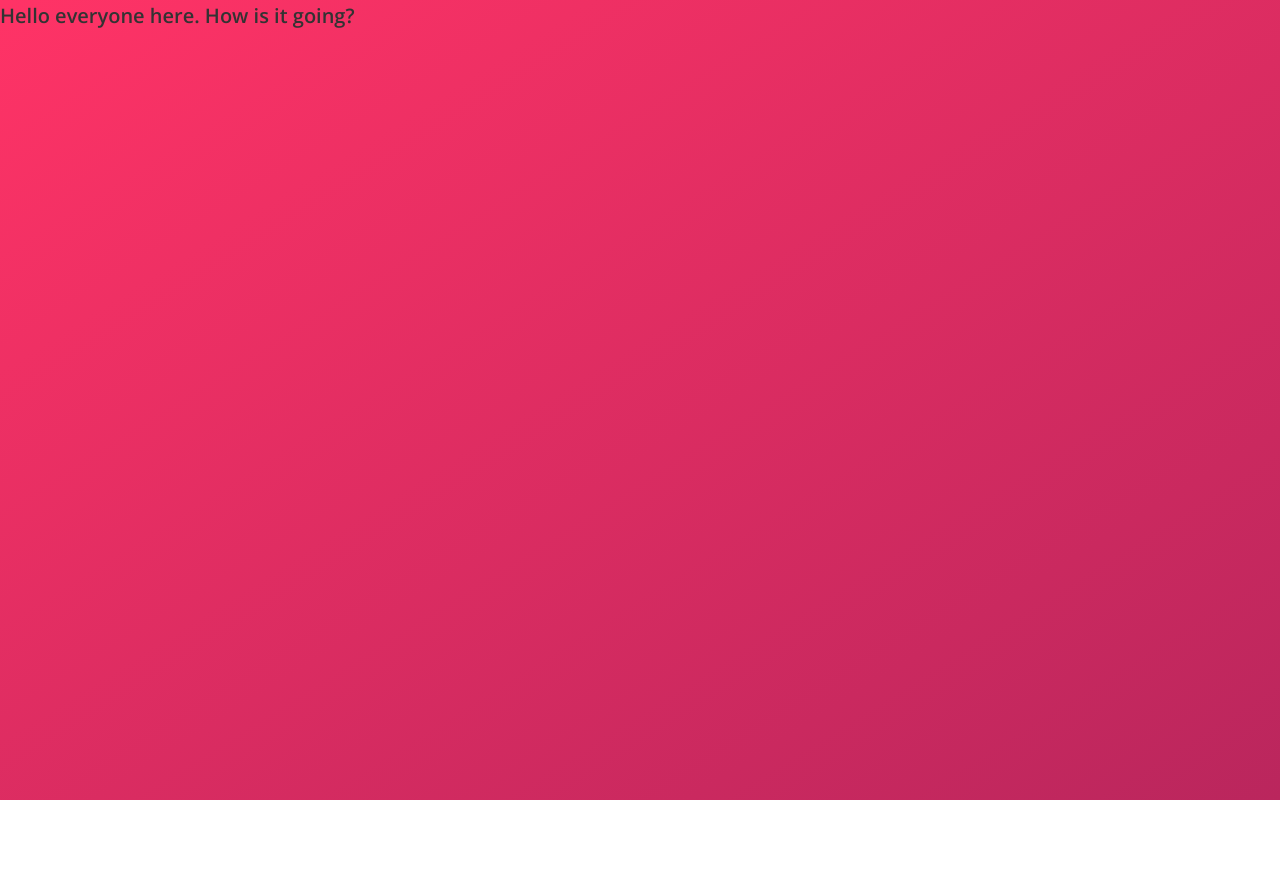
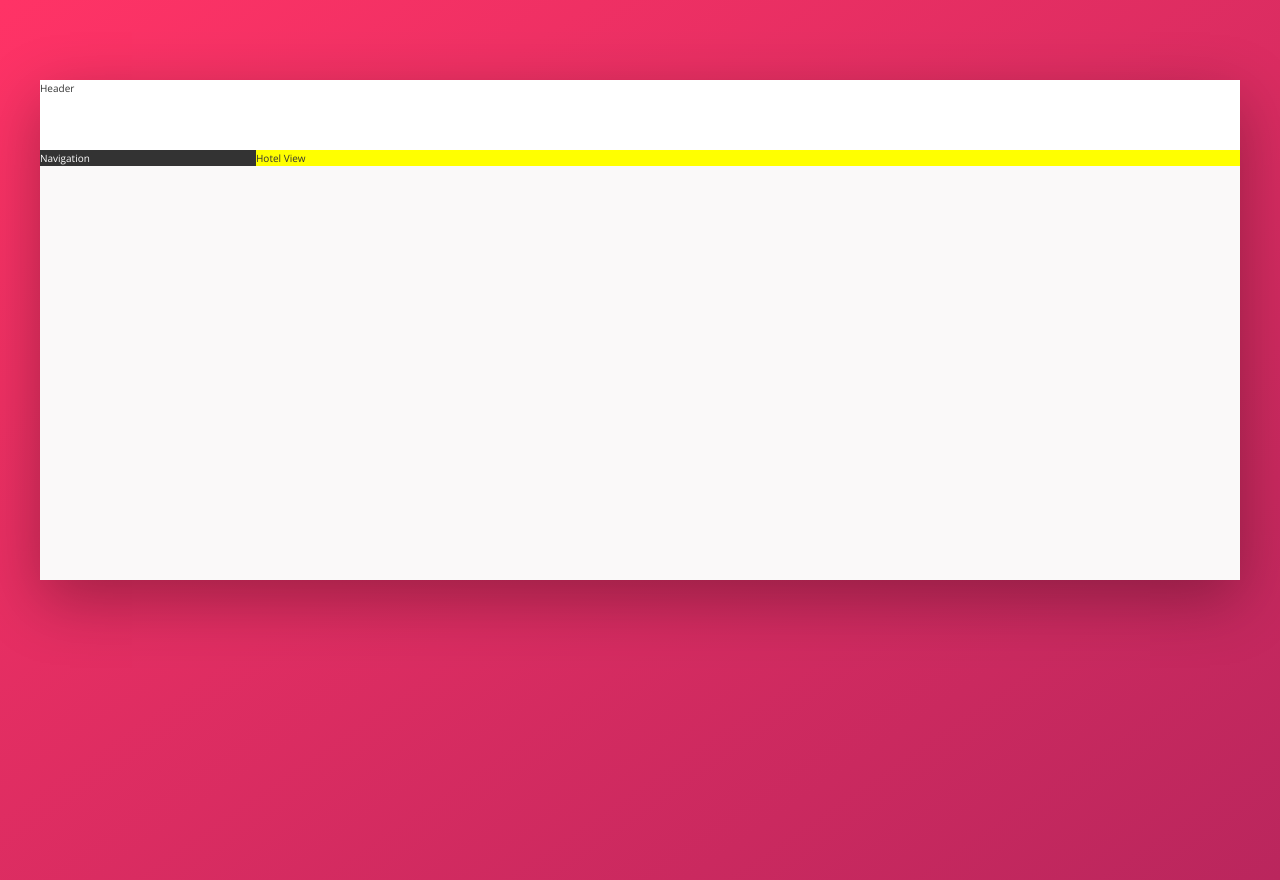
Before and after one commit to Saalu/Hotel-Landing-page, a website: page index.html in a window 1280 px wide. Before the commit the page ends 800 px from the top, so only its background shows below. Drawn offline with nearby package versions, Linux system fonts and the light colour scheme.

Commit message:
Page layout setup

```diff
--- a/index.html
+++ b/index.html
@@ -11,6 +11,19 @@
         <title>trillo &mdash; Your all-in-one booking app</title>
     </head >
     <body  >
-        <h1>Hello everyone here. How is it going?</h1>
+        <div class="container">
+            <header class="header">
+                Header
+            </header>
+            <div class="content">
+                <nav class="sidebar">
+                    Navigation
+                </nav>
+                <main class="hotel-view">
+                    Hotel View
+                </main>
+            </div>
+
+        </div>
     </body>
 </html>
--- a/sass/_base.scss
+++ b/sass/_base.scss
@@ -1,11 +1,5 @@
-/*
-COLORS
-
-
-*/
 
 :root{
-
     --color-primary: #eb2f64;
     --color-primary-light: #FF3366;
     --color-primary-dark: #BA265D;
@@ -18,6 +12,9 @@ COLORS
     --color-grey-dark-1: #333;
     --color-grey-dark-2: #777;
     --color-grey-dark-3: #999;
+
+    --shadow-dark: 0 2rem 6rem rgba(0,0,0,.3);
+
 }
 
 *{
--- a/sass/_layout.scss
+++ b/sass/_layout.scss
@@ -0,0 +1,32 @@
+.container{
+    max-width: 120rem;
+    margin: 8rem auto;
+    background-color: var(--color-grey-light-1);
+    box-shadow: var(--shadow-dark);
+
+    min-height: 50rem;
+}
+.header{
+    height: 7rem;
+    background-color: #fff;
+    border-bottom: var(--color-grey-light-2);
+    // background-color: var(--color-grey-light-2);
+
+
+}
+.content{
+    display: flex;
+
+}
+.sidebar{
+    color: #fff;
+    background-color: #333;
+    flex: 0 0 18%;
+
+
+}
+.hotel-view{
+    background-color: #fff;
+    background-color: yellow;
+    flex: 1;
+}
```
Also changed, not shown: css/style.css.
